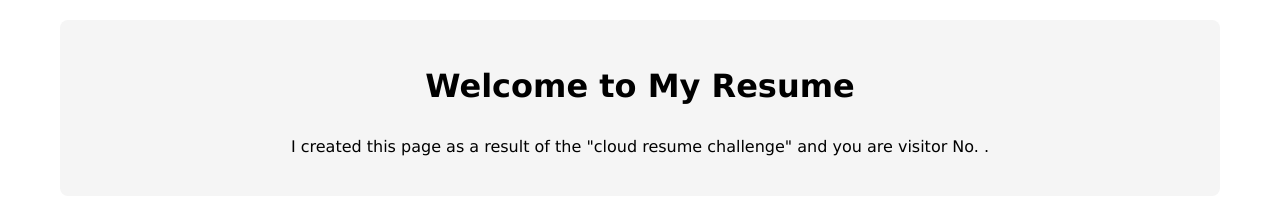
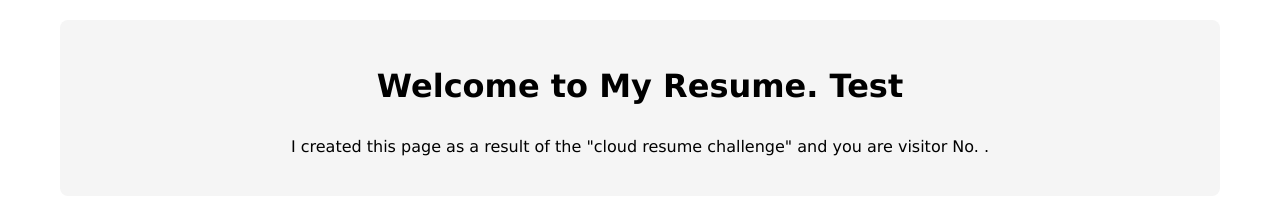
Before and after one commit to B3n7R/az-resume-challenge, a plain HTML site: page frontend/index.html in a window 1280 px wide. Shown: the top 214 px of the page. Drawn offline with Linux system fonts and the light colour scheme; no server answers.

Commit message:
changes to html

```diff
--- a/frontend/index.html
+++ b/frontend/index.html
@@ -12,7 +12,7 @@
 <body>
     <div class="container">
         <div class="welcome">
-            <h1>Welcome to My Resume</h1>
+            <h1>Welcome to My Resume. Test</h1>
             <p>I created this page as a result of the "cloud resume challenge" and you are visitor No. <a id="counter"></a>.</p>
         </div>
 
```
